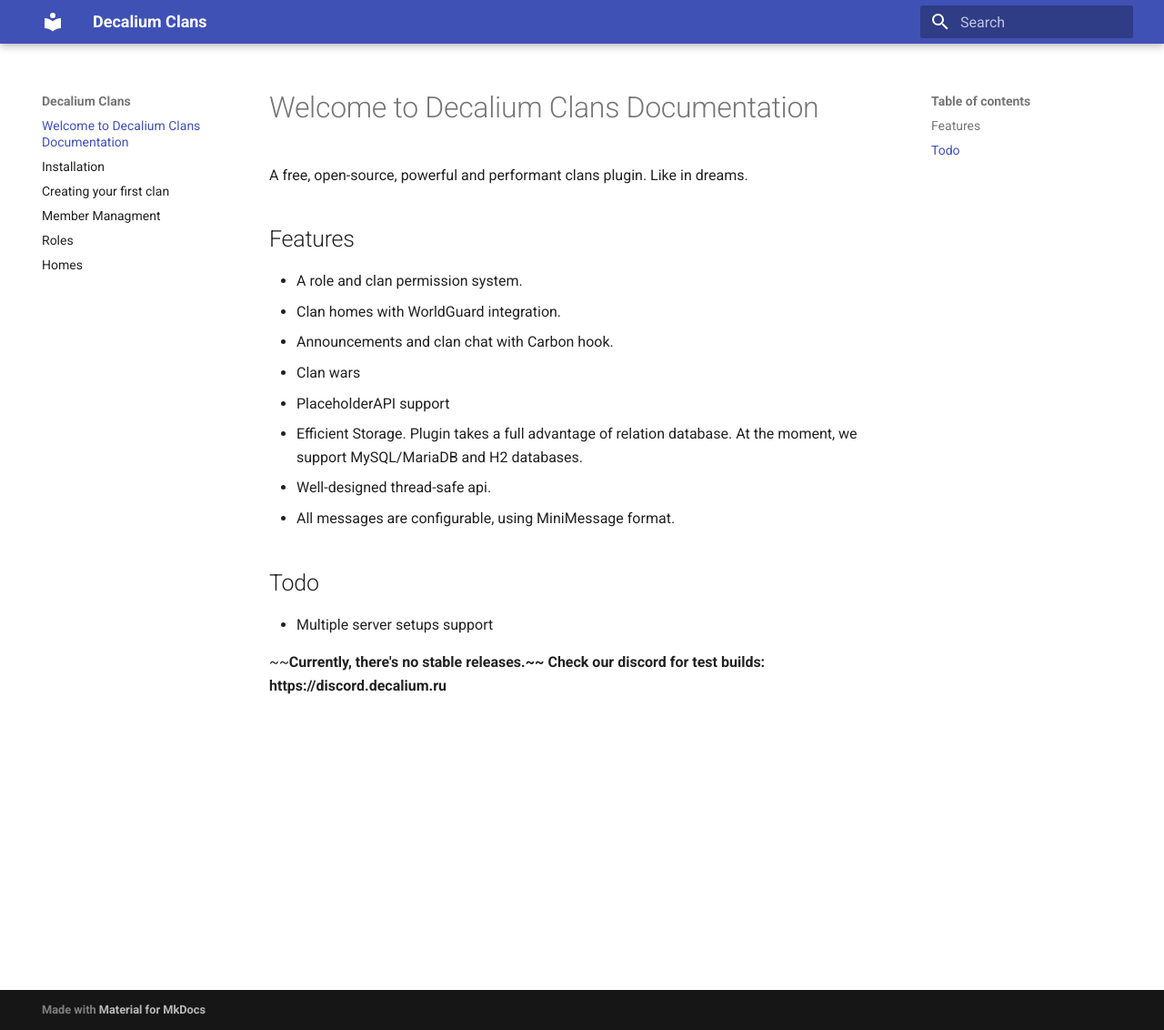
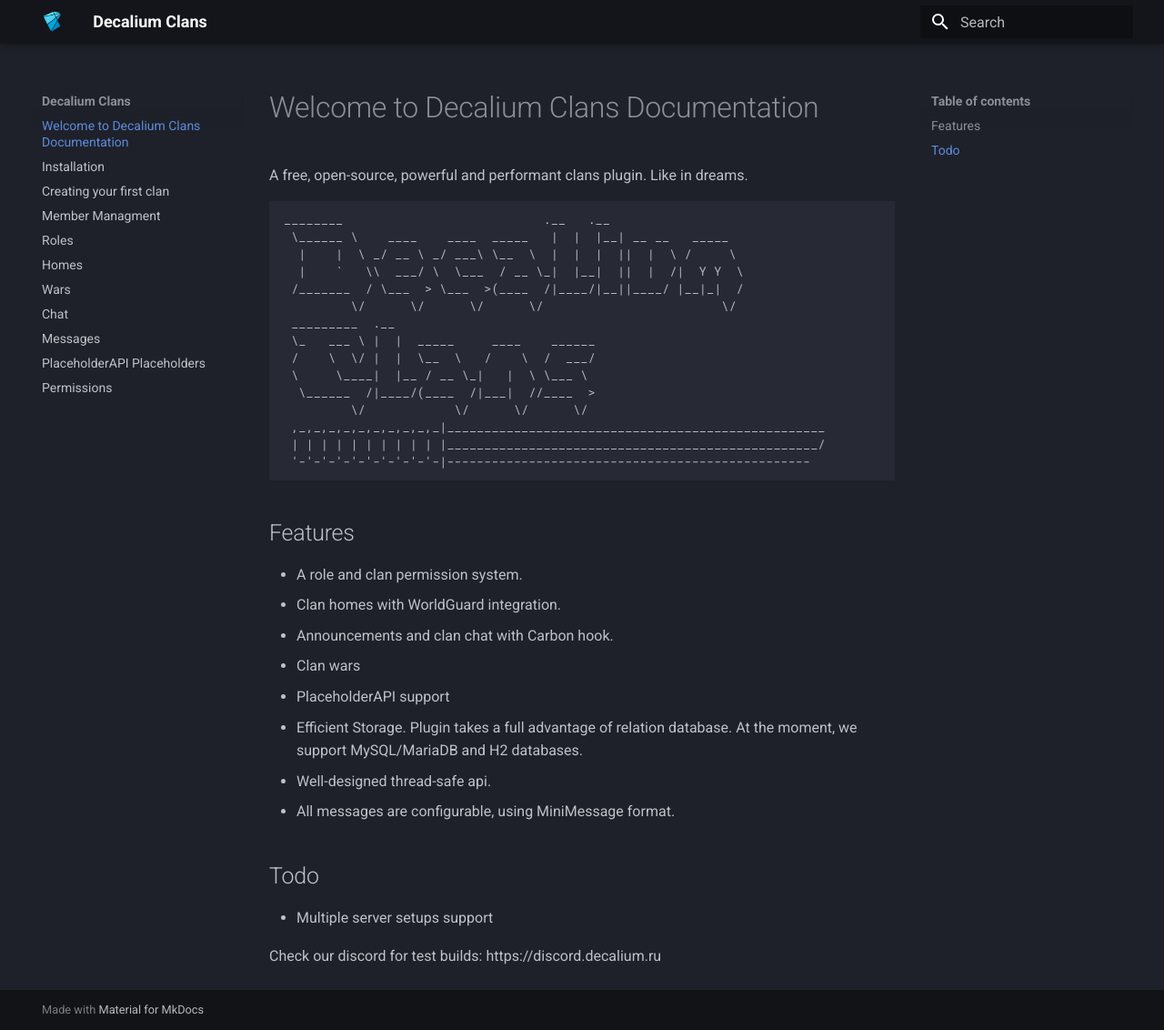
Before and after one commit to decalium/decalium-clans, an MkDocs documentation site: the page built from documentation/docs/index.md, in a window 1280 px wide and 1132 px high. Shown: the whole window at 91% size. Built offline with MkDocs 1.6.1 and Material for MkDocs 9.7.7, drawn with Linux system fonts in a browser that asks for light colours.

Commit message:
Update the docs

```diff
--- a/documentation/docs/index.md
+++ b/documentation/docs/index.md
@@ -1,6 +1,22 @@
 # Welcome to Decalium Clans Documentation
 
 A free, open-source, powerful and performant clans plugin. Like in dreams.
+
+    ________                           .__   .__
+     \______ \    ____    ____  _____   |  |  |__| __ __   _____
+      |    |  \ _/ __ \ _/ ___\ \__  \  |  |  |  ||  |  \ /     \
+      |    `   \\  ___/ \  \___  / __ \_|  |__|  ||  |  /|  Y Y  \
+     /_______  / \___  > \___  >(____  /|____/|__||____/ |__|_|  /
+             \/      \/      \/      \/                        \/
+     _________  .__
+     \_   ___ \ |  |  _____     ____    ______
+     /    \  \/ |  |  \__  \   /    \  /  ___/
+     \     \____|  |__ / __ \_|   |  \ \___ \
+      \______  /|____/(____  /|___|  //____  >
+             \/            \/      \/      \/
+     ,_,_,_,_,_,_,_,_,_,_|___________________________________________________
+     | | | | | | | | | | |__________________________________________________/
+     '-'-'-'-'-'-'-'-'-'-|-------------------------------------------------
 
 ## Features
 - A role and clan permission system.
@@ -16,6 +32,4 @@ A free, open-source, powerful and performant clans plugin. Like in dreams.
 ## Todo
 - Multiple server setups support
 
-
-~~<b>Currently, there's no stable releases.~~
 Check our discord for test builds: https://discord.decalium.ru
--- a/documentation/mkdocs.yml
+++ b/documentation/mkdocs.yml
@@ -1,6 +1,11 @@
 site_name: Decalium Clans
 theme:
   name: material
+  logo: 'kristall.png'
+  favicon: 'kristall.png'
+  palette:
+    scheme: slate
+    primary: black
 nav:
     - 'index.md'
     - 'Installation.md'
@@ -8,5 +13,10 @@ nav:
     - 'Member Managment.md'
     - 'Roles.md'
     - 'Homes.md'
+    - 'Wars.md'
+    - 'Chat.md'
+    - 'Messages.md'
+    - 'PlaceholderAPI Placeholders.md'
+    - 'Permissions.md'
 markdown_extensions:
   - tables
```
Also changed, not shown: documentation/docs/API.md (added, +1 -0 lines), documentation/docs/Chat.md (added, +21 -0 lines), documentation/docs/Messages.md (added, +22 -0 lines), documentation/docs/Permissions.md (added, +7 -0 lines), documentation/docs/PlaceholderAPI Placeholders.md (added, +8 -0 lines), documentation/docs/Wars.md (added, +29 -0 lines), documentation/docs/kristall.png (added), 1 other file.
